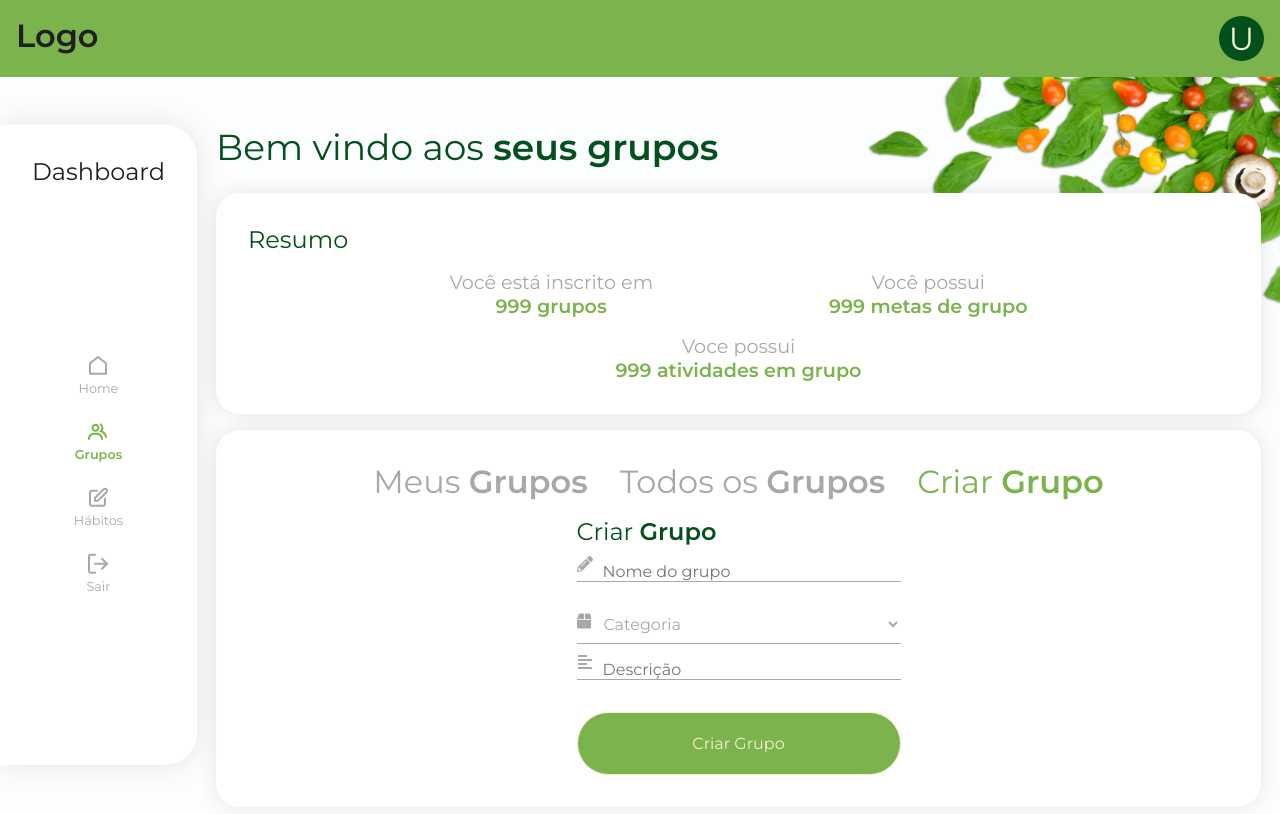
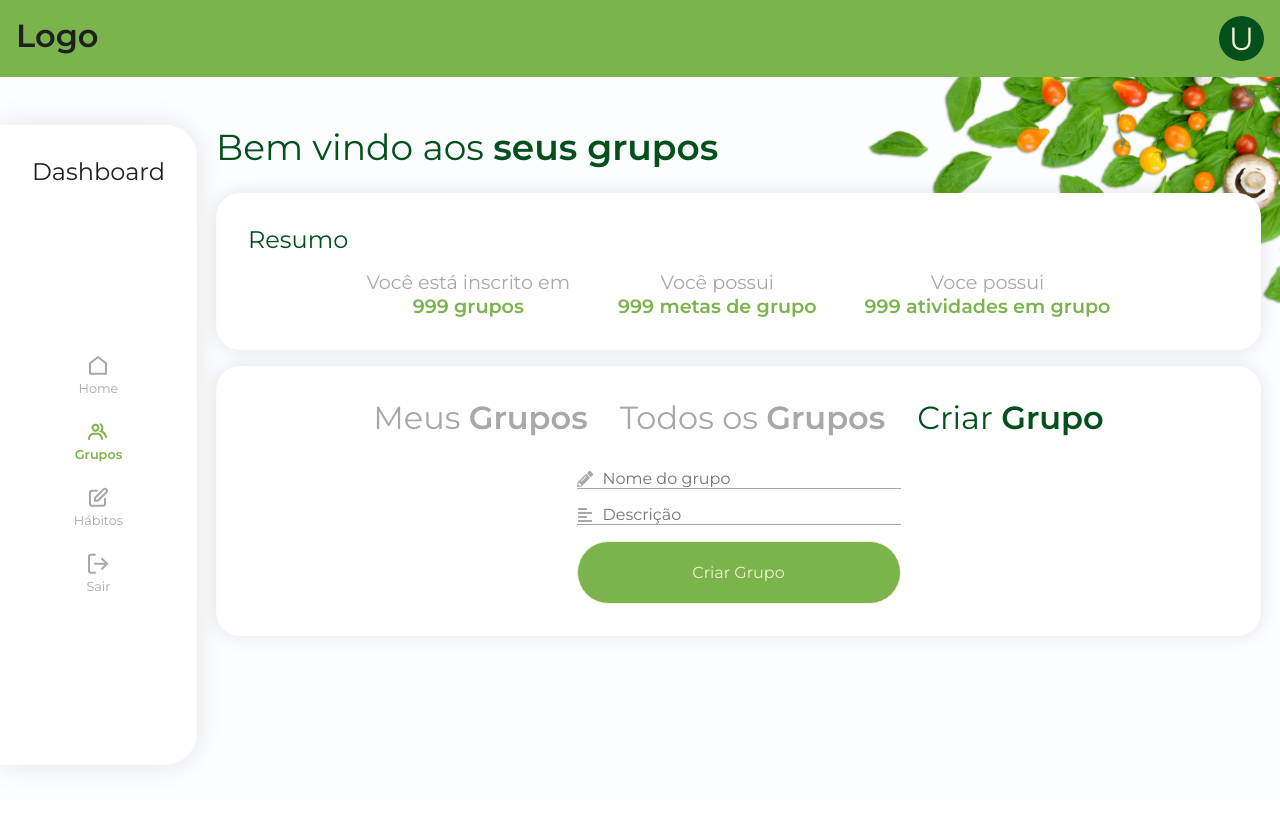
Before and after one commit to flp-ads/health-stay, a React (Create React App) app: page /grupos in a window 1280 px wide. Both pictures are taken after a click on the button "Criar Grupo". Shown: the top 814 px of the page. Built offline with nearby package versions, Linux system fonts and the light colour scheme.

Commit message:
fix: dashboard groups revamped

```diff
--- a/src/components/Dashboard_Groups/groups_home.style.js
+++ b/src/components/Dashboard_Groups/groups_home.style.js
@@ -87,18 +87,9 @@ export const OverviewItem = styled.p`
   }
 
   @media only screen and (min-width: 768px) {
-    margin: 0 5rem;
+    margin: 0 1rem;
   }
 `;
-
-export const MyGroups = styled(Overview)`
-	padding: 1rem;
-
-	@media only screen and (min-width: 768px) {
-		flex: 1;
-		padding: 2rem;
-	}
-`
 
 export const SubMenuContainer = styled(Overview)`
 	padding: 1rem;
@@ -108,6 +99,7 @@ export const SubMenuContainer = styled(Overview)`
     display: flex;
     flex-flow: column nowrap;
     align-items: center;
+    justify-content: space-evenly;
 		padding: 2rem;
     margin: 1rem 0 0 0;
 	}
@@ -133,7 +125,9 @@ export const SubMenuDesktop = styled.header`
     display: flex;
     flex-flow: row wrap;
     align-items: center;
+    justify-content: center;
     gap: 2rem;
+    margin: 0 0 1rem 0;
   }
 `
 
@@ -150,36 +144,20 @@ export const CardsList = styled.div`
   }
 `;
 
-export const SubMenuHeader = styled.header`
-  display: flex;
-  flex-flow: column nowrap;
-  gap: 1rem;
-
-  @media only screen and (min-width: 768px) {
-      flex-flow: row wrap;
-  }
-`
-
-export const CardsListMobile = styled.div`
-  display: flex;
-  flex-direction: column;
-  gap: 1rem;
-
-  @media only screen and (min-width: 768px) {
-    display: none;
-  }
-`;
-
 export const NavigationButton = styled.button`
   background: none;
   border: none;
   outline: none;
   color: ${(props) =>
-    props.isActive ? css`var(--light-green)` : css`var(--medium-gray)`};
+    props.isActive ? css`var(--dark-green)` : css`var(--medium-gray)`};
   font-weight: normal;
-  font-size: 32px;
+  font-size: 18px;
   span {
     font-weight: bold;
+  }
+
+  @media only screen and (min-width: 768px) {
+    font-size: 32px;
   }
 `;
 
@@ -198,37 +176,3 @@ export const All = styled(motion.p)`
     flex: 100%;
   }
 `;
-
-export const CategoryContainer = styled.form`
-  width: 100%;
-  display: flex;
-  flex-direction: column;
-  input,
-  select,
-  button {
-    margin-top: 16px;
-  }
-`;
-
-export const SelectContainer = styled.div`
-  display: flex;
-  align-items: center;
-  justify-content: space-between;
-  border-bottom: 1px solid var(--medium-gray);
-
-  select {
-    width: 100%;
-    font-family: "Montserrat", sans-serif;
-    font-weight: normal;
-    font-size: 1rem;
-    border: none;
-    background: none;
-    color: var(--medium-gray);
-    margin-bottom: 8px;
-  }
-
-  svg {
-    color: var(--medium-gray);
-    margin-right: 8px;
-  }
-`;
--- a/src/components/Dashboard_Groups/index.jsx
+++ b/src/components/Dashboard_Groups/index.jsx
@@ -56,7 +56,6 @@ const DashboardGroups = () => {
       <Cards>
 
         <Overview>
-
           <Header>Resumo</Header>
 
           <CardsList>
@@ -70,7 +69,6 @@ const DashboardGroups = () => {
               Voce possui <p>999 atividades em grupo</p>
             </OverviewItem>
           </CardsList>
-
         </Overview>
 
         <SubMenuMobile>
@@ -99,11 +97,9 @@ const DashboardGroups = () => {
 
           </CardsList>
         </SubMenuMobile>
-
       </Cards>
 
       <SubMenuContainer>
-
         <SubMenuDesktop>
             <NavigationButton
               onClick={handleNavigationMy}
@@ -142,6 +138,7 @@ const DashboardGroups = () => {
         )}
         {isActiveCreate && <DashboardGroupsCreate />}
       </SubMenuContainer>
+
     </Container>
   );
 };
--- /dev/null
+++ b/src/components/Dashboard_Groups_All/groups_all.style.js
@@ -0,0 +1,31 @@
+import styled from 'styled-components';
+import { motion } from "framer-motion";
+
+export const CardsList = styled.div`
+  display: flex;
+  flex-direction: column;
+  gap: 1rem;
+
+  @media only screen and (min-width: 768px) {
+    flex-direction: row;
+    flex-wrap: wrap;
+    align-items: center;
+    justify-content: center;
+  }
+`;
+
+export const All = styled(motion.p)`
+  cursor: pointer;
+  margin: 1rem 1rem 0 0;
+  text-align: right;
+  font-size: 0.8rem;
+  color: var(--light-green);
+
+  span {
+    font-weight: bold;
+  }
+
+  @media only screen and (min-width: 768px) {
+    flex: 100%;
+  }
+`;
--- a/src/components/Dashboard_Groups_All/index.jsx
+++ b/src/components/Dashboard_Groups_All/index.jsx
@@ -1,16 +1,12 @@
 import {
-  Header,
   CardsList,
   All,
-} from "../Dashboard_Groups/groups_home.style";
+} from "./groups_all.style";
 import GroupCard from "../Group_Card";
 
 const DashboardGroupsAll = ({ MAX_CARDS, handleNavigation }) => {
   return (
       <div>
-        <Header>
-          Todos os <span>Grupos</span>
-        </Header>
         <CardsList>
           {groups.slice(0, MAX_CARDS).map((group) => (
             <GroupCard key={group.id} group={group} />
--- /dev/null
+++ b/src/components/Dashboard_Groups_Create/groups_create.style.js
@@ -0,0 +1,14 @@
+import styled from 'styled-components';
+
+export const CardsList = styled.div`
+display: flex;
+flex-direction: column;
+gap: 1rem;
+
+@media only screen and (min-width: 768px) {
+  flex-direction: row;
+  flex-wrap: wrap;
+  align-items: center;
+  justify-content: center;
+}
+`;
--- a/src/components/Dashboard_Groups_Create/index.jsx
+++ b/src/components/Dashboard_Groups_Create/index.jsx
@@ -1,10 +1,6 @@
 import {
-  MyGroups,
-  Header,
-  CategoryContainer,
-  SelectContainer,
   CardsList,
-} from "../Dashboard_Groups/groups_home.style";
+} from "./groups_create.style";
 import GlobalInput from "../../components/Global_Input";
 import GlobalButton from "../../components/Global_Button";
 import { FaPencilAlt, FaBox, FaAlignLeft } from "react-icons/fa";
@@ -32,30 +28,18 @@ const DashboardGroupsCreate = () => {
   };
   return (
       <div>
-        <Header>
-          Criar <span>Grupo</span>
-        </Header>
         <CardsList>
-          <CategoryContainer onSubmit={handleSubmit(onSubmit)}>
+          <form
+            id="create_group"
+            onSubmit={handleSubmit(onSubmit)}>
+
             <GlobalInput
               placeholder="Nome do grupo"
               register={register}
               icon={FaPencilAlt}
               name="name"
               error={errors.name?.message}
-              type="text"
-            />
-            <SelectContainer>
-              <FaBox />
-              <select name="category">
-                <option value="categoria" selected disabled>
-                  Categoria
-                </option>
-                <option value="valor1">Valor1</option>
-                <option value="valor2">Valor2</option>
-                <option value="valor3">Valor3</option>
-              </select>
-            </SelectContainer>
+              type="text" />
 
             <GlobalInput
               placeholder="Descrição"
@@ -63,10 +47,14 @@ const DashboardGroupsCreate = () => {
               icon={FaAlignLeft}
               name="description"
               error={errors.description?.message}
-              type="text area"
-            />
-            <GlobalButton type="submit">Criar Grupo</GlobalButton>
-          </CategoryContainer>
+              type="text area" />
+
+            <GlobalButton
+              type="submit"
+              form="create_group">
+                Criar Grupo
+            </GlobalButton>
+          </form>
         </CardsList>
       </div>
   );
--- /dev/null
+++ b/src/components/Dashboard_Groups_My/groups_my.style.js
@@ -0,0 +1,31 @@
+import styled from 'styled-components';
+import { motion } from "framer-motion";
+
+export const CardsList = styled.div`
+  display: flex;
+  flex-direction: column;
+  gap: 1rem;
+
+  @media only screen and (min-width: 768px) {
+    flex-direction: row;
+    flex-wrap: wrap;
+    align-items: center;
+    justify-content: center;
+  }
+`;
+
+export const All = styled(motion.p)`
+  cursor: pointer;
+  margin: 1rem 1rem 0 0;
+  text-align: right;
+  font-size: 0.8rem;
+  color: var(--light-green);
+
+  span {
+    font-weight: bold;
+  }
+
+  @media only screen and (min-width: 768px) {
+    flex: 100%;
+  }
+`;
--- a/src/components/Dashboard_Groups_My/index.jsx
+++ b/src/components/Dashboard_Groups_My/index.jsx
@@ -1,17 +1,12 @@
 import {
-  Header,
-  MyGroups,
   CardsList,
   All,
-} from "../Dashboard_Groups/groups_home.style";
+} from "./groups_my.style";
 import GroupCard from "../Group_Card";
 
 const DashboardGroupsMy = ({ MAX_CARDS, handleNavigation }) => {
   return (
       <div>
-        <Header>
-          Meus <span>Grupos</span>
-        </Header>
         <CardsList>
           {groups.slice(0, MAX_CARDS).map((group) => (
             <GroupCard key={group.id} group={group} />
```
